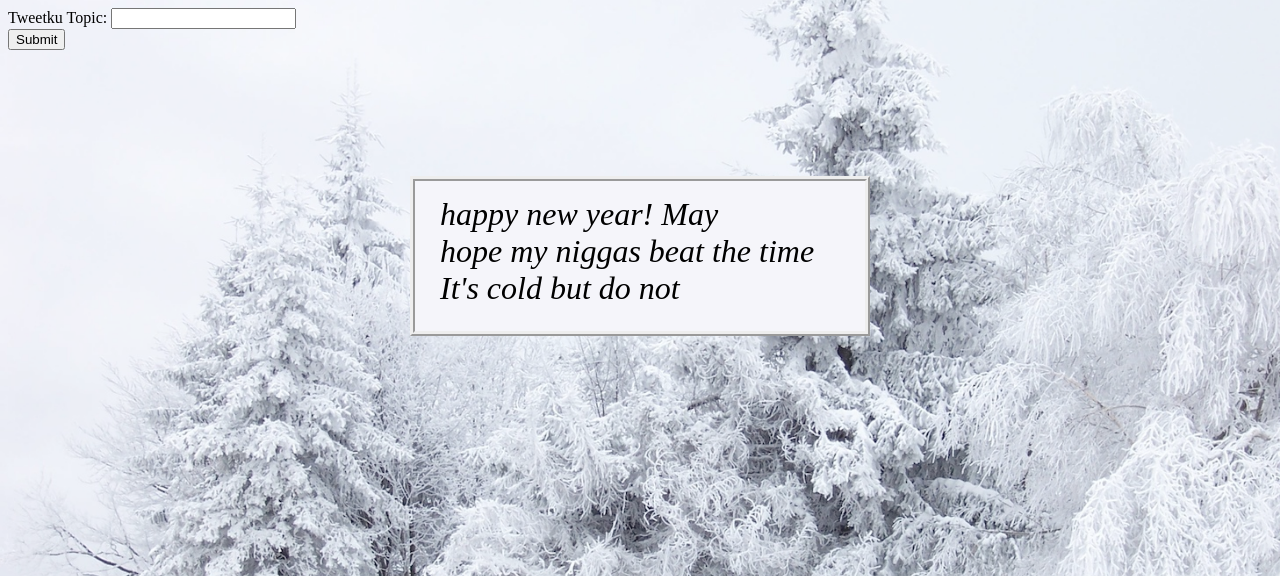
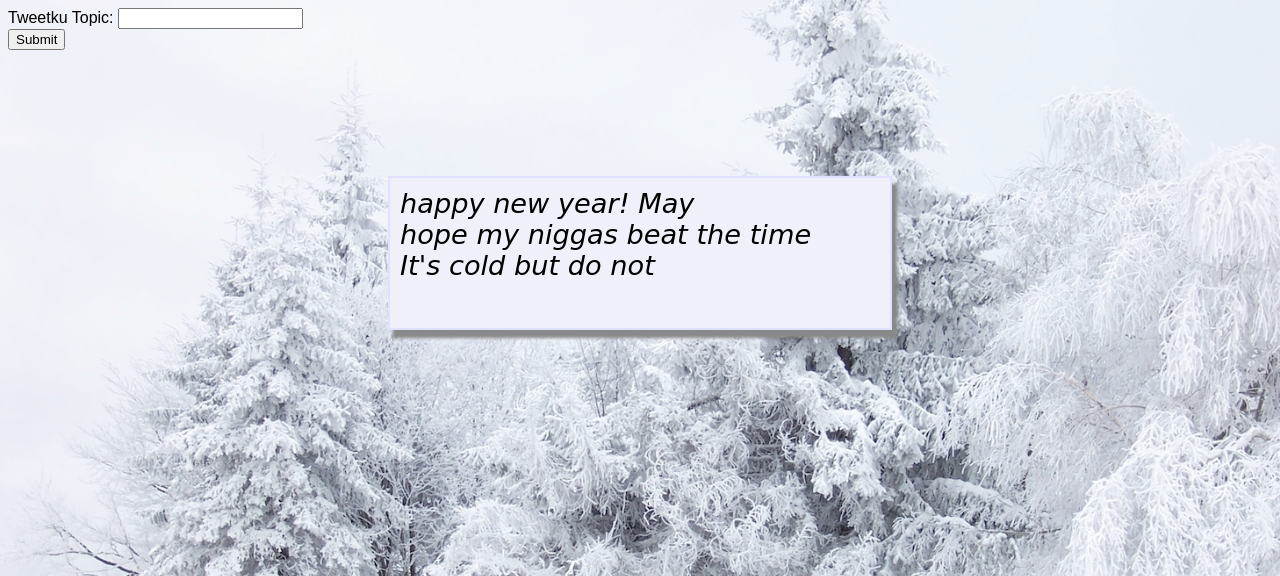
Before and after one commit to d-m/bmorehackathon2014, a PHP site: page / in a window 1280 px wide. Shown: the top 576 px of the page. Run offline with PHP 8.4, Linux system fonts and the light colour scheme.

Commit message:
made a little less ugly

```diff
--- a/css/app.css
+++ b/css/app.css
@@ -7,31 +7,27 @@ html {
 }
 
 #haiku {
-/*
-    position: absolute;
-    top: 30%;
-    left: 25%;
- */
     display: block;
-    width: 450px;
+    width: 500px;
     height: 150px;
     margin: 10% auto;
-    border: 5px ridge;
-/*     box-shadow: 5px 8px 3px #888888; */
-    background-color: #F5F5FA
+    border: 2px solid;
+    border-color: #E0E0ff;
+    box-shadow: 5px 8px 3px #888888;
+    background-color: #F0F0FA
 }
 
 #finalText {
     position: relative;
-/*
-    top: 20px;
-    left: 40px;
- */
-    font-family: 'Ovo', serif;
-    font-size: 2em;
+    font-family: cursive;
+    font-size: 1.7em;
     display: block;
-    width: 400px;
+    width: 480px;
     height: 130px;
-    margin: 15px auto;
+    margin: 10px auto;
 
 }
+
+#formText {
+    font-family: fantasy;
+}
--- a/index.php
+++ b/index.php
@@ -7,7 +7,7 @@
         <link rel="stylesheet" href="css/app.css">
     </head>
     <body>
-        <form action="wait.php" method="post">
+        <form id="formText" action="wait.php" method="post">
             Tweetku Topic: <input type="text" name="name"><br>
             <input type="submit">
         </form>
--- a/wait.php
+++ b/wait.php
@@ -39,7 +39,7 @@ if (empty($_GET) || $prevErr){
     <body>
         <div id="haiku">
             <div id="finalText">
-                <br>Listening for tweetkus...
+                <br>Listening for a Tweetku...
             </div>
         </div>
     </body>
```
